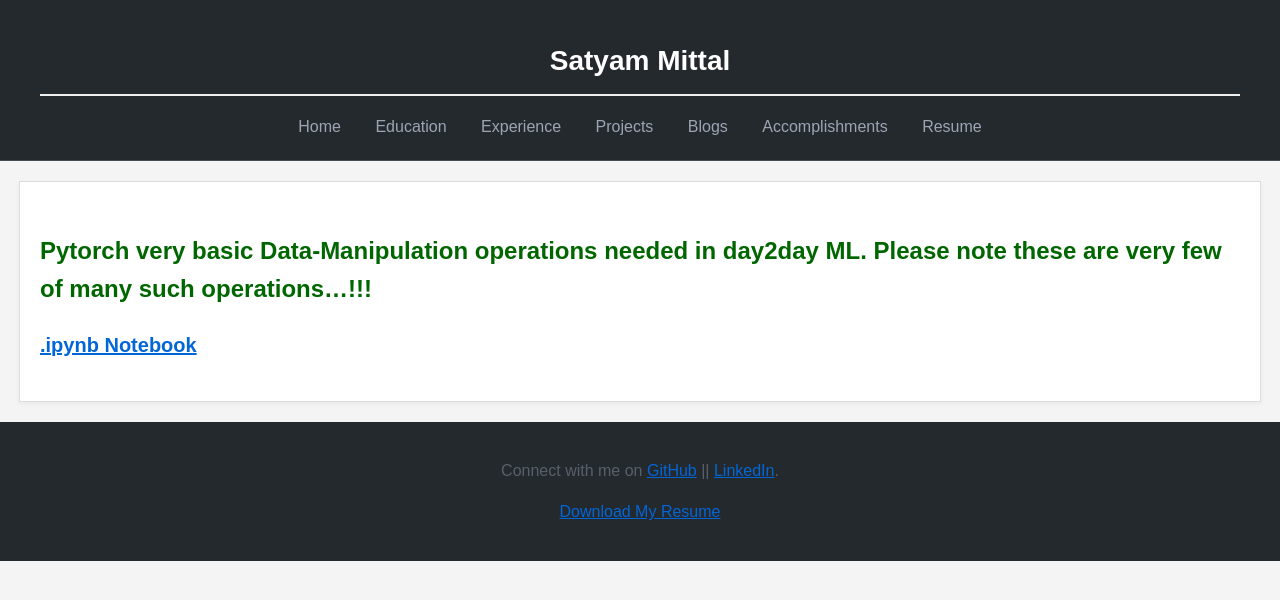
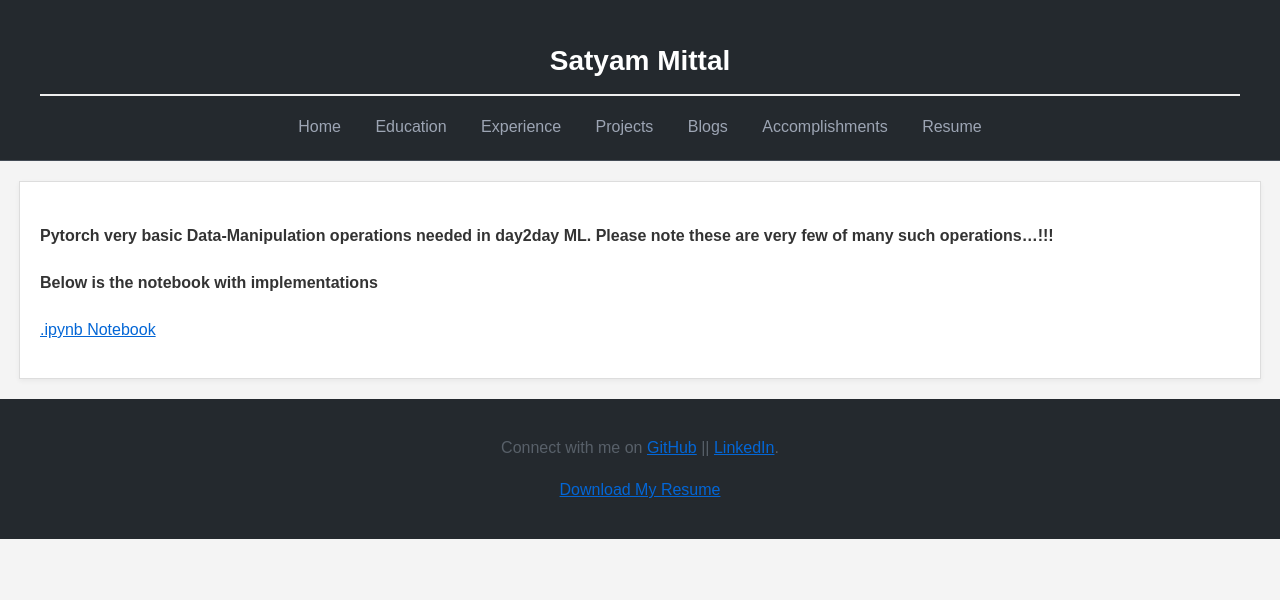
Before and after one commit to 05satyam/05satyam.github.io, a Jekyll site: the page built from _posts/2024-03-25-data-manipulation-using-pytorch.md, in a window 1280 px wide. Shown: the top 600 px of the page. Built offline with Jekyll 4.4.1, drawn with Linux system fonts in a browser that asks for light colours; our own code applies the rules of GitHub Pages for plain Markdown files.

Commit message:
adding some basic implementation for pytorch

```diff
--- a/_posts/2024-03-25-data-manipulation-using-pytorch.md
+++ b/_posts/2024-03-25-data-manipulation-using-pytorch.md
@@ -4,5 +4,7 @@ date: 2024-03-25
 categories: PyTorch
 ---
 
-## Pytorch very basic Data-Manipulation operations needed in day2day ML. Please note these are very few of many such operations...!!!
-### [.ipynb Notebook](https://github.com/05satyam/blogs/blob/main/ML_Data_Steps/Pytorch_DataManipulation.ipynb)
+#### Pytorch very basic Data-Manipulation operations needed in day2day ML. Please note these are very few of many such operations...!!!
+
+#### Below is the notebook with implementations
+[.ipynb Notebook](https://github.com/05satyam/blogs/blob/main/ML_Data_Steps/Pytorch_DataManipulation.ipynb)
```
Also changed, not shown: _posts/2024-03-25-data-preprocessing-using-pytorch.md (+3 -2 lines).
